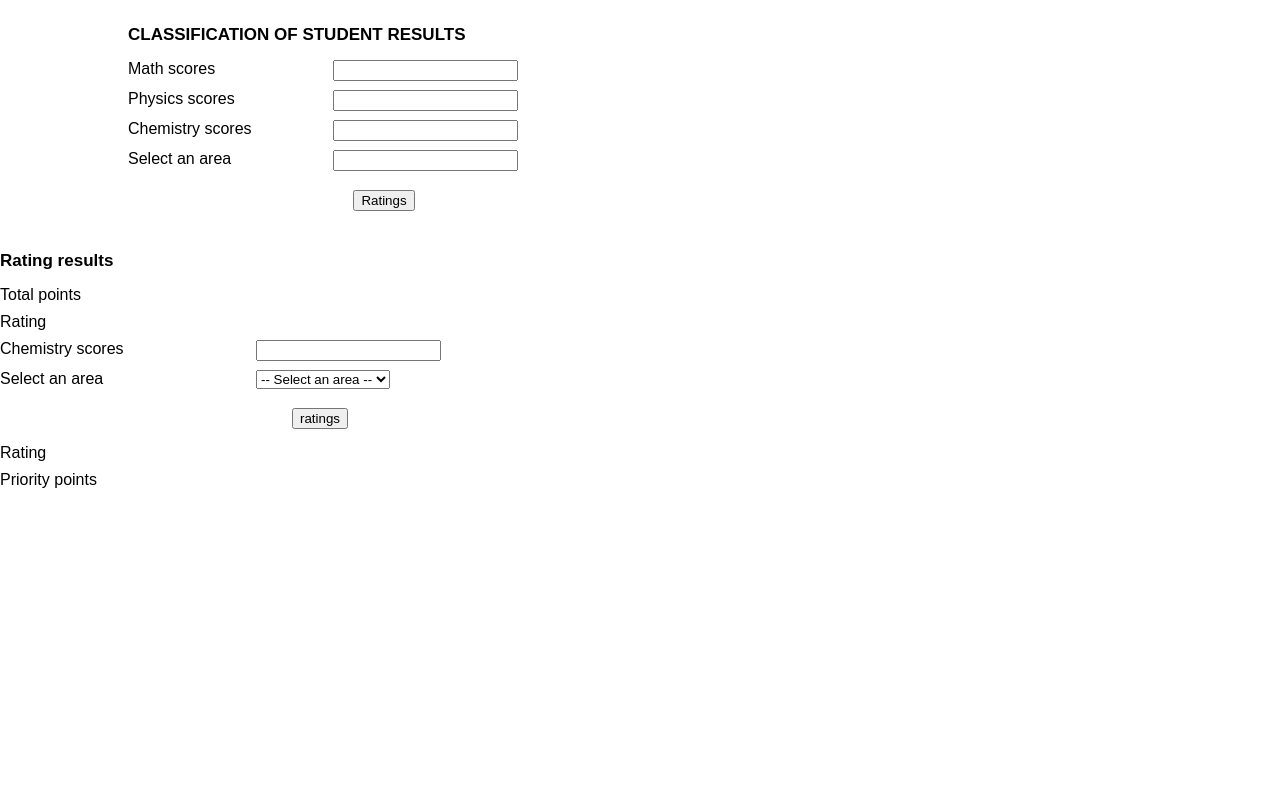
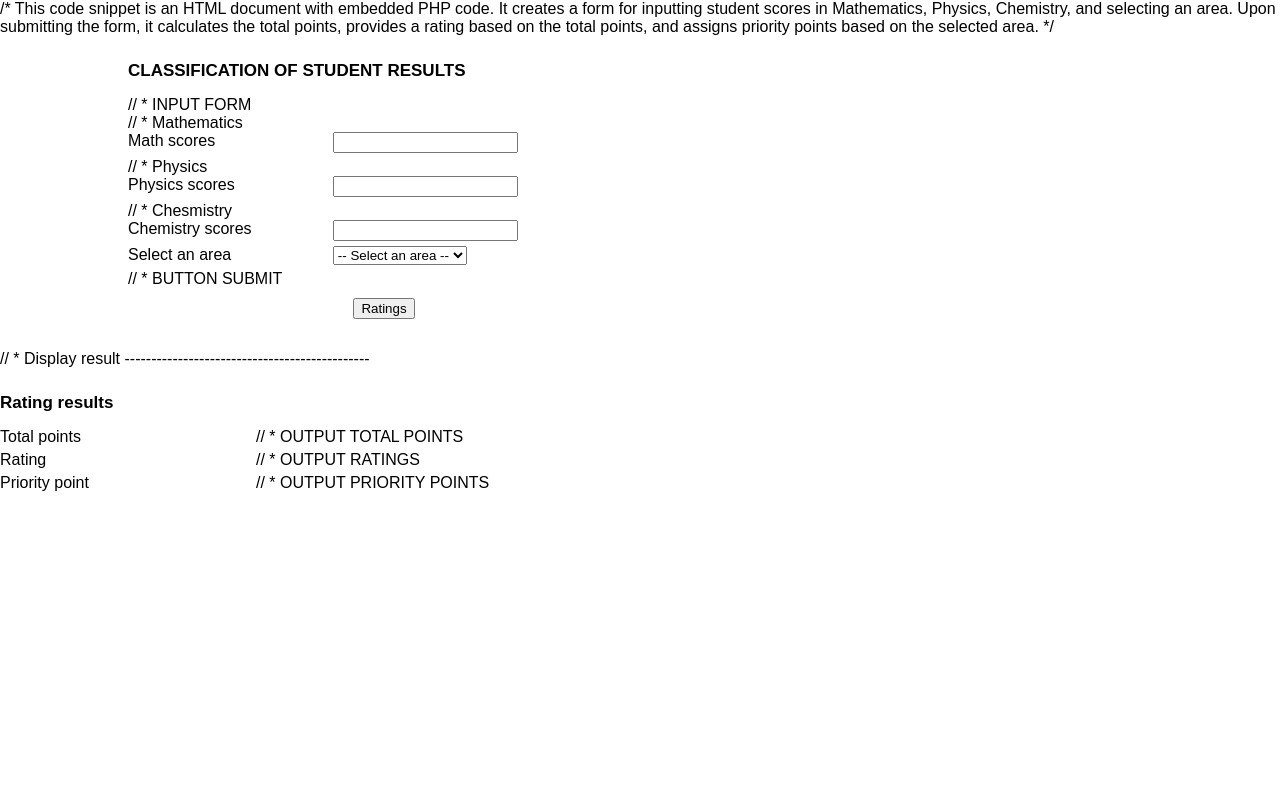
Before and after one commit to hoangppt2002/Lap1, a PHP site: page / in a window 1280 px wide. Run offline with PHP 8.4, Linux system fonts and the light colour scheme; data that the repository does not hold is empty.

Commit message:
Add files via upload

```diff
--- a/index.php
+++ b/index.php
@@ -1,37 +1,64 @@
+/* This code snippet is an HTML document with embedded PHP code. It creates a form for inputting
+student scores in Mathematics, Physics, Chemistry, and selecting an area. Upon submitting the form,
+it calculates the total points, provides a rating based on the total points, and assigns priority
+points based on the selected area. */
 <!DOCTYPE html>
 <html>
+
 <head>
-  <title>STUDENT RESULTS RATING</title>
+    <title> STUDENT RESULTS RATING</title>
+    <!-- Unicode Vietnamese -->
     <meta charset="UTF-8">
-  <meta name="author" content="trendemy.com" />
+    <meta name="author" content=" trendemy.com" />
+    <!-- css definition file -->
     <link href="style.css" rel="stylesheet" />
 </head>
+
 <body>
     <div id="wrapper">
-    <h2>CLASSIFICATION OF STUDENT RESULTS</h2>
+        <h2> CLASSIFICATION OF STUDENT RESULTS</h2>
+        <!-- Form to send processing results -->
+        <!-- action is the landing page, the # value is sent to the
+current page itself.
+The method is post. -->
+        // * INPUT FORM
         <form action="#" method="post">
+            // * Mathematics
             <div class="row">
                 <div class="lbltitle">
-          <label>Math scores</label>
+                    <label> Math scores </label>
                 </div>
                 <div class="lblinput">
-          <input type="number" name="math" value="<?php echo isset($_POST['math']) ? $_POST['math'] : ""; ?>" />
+
+
+                    <input type="number" name="math" value="<?php echo isset($_POST['math']) ?
+
+                                                                $_POST['math'] : ""; ?>" />
                 </div>
             </div>
+
+            // * Physics
             <div class="row">
                 <div class="lbltitle">
-          <label>Physics scores</label>
+                    <label> Physics scores</label>
                 </div>
                 <div class="lblinput">
-          <input type="number" name="physics" value="<?php echo isset($_POST['physics']) ? $_POST['physics'] : ""; ?>" />
+                    <input type="number" name="physics" value="<?php echo isset($_POST['physics']) ?
+
+                                                                    $_POST['physics'] : ""; ?>" />
+
                 </div>
             </div>
+            // * Chesmistry
             <div class="row">
                 <div class="lbltitle">
-          <label>Chemistry scores</label>
+                    <label> Chemistry scores</label>
                 </div>
                 <div class="lblinput">
-          <input type="number" name="chemistry" value="<?php echo isset($_POST['chemistry']) ? $_POST['chemistry'] : ""; ?>" />
+                    <input type="number" name="chemistry" value="<?php echo isset($_POST['chemistry']) ?
+
+                                                                        $_POST['chemistry'] : ""; ?>" />
+
                 </div>
             </div>
             <div class="row">
@@ -39,29 +66,38 @@
                     <label>Select an area</label>
                 </div>
                 <div class="lblinput">
-          <input type="number" name="area" value="<?php echo isset($_POST['area']) ? $_POST['area'] : ""; ?>" />
+                    <select name="area">
+                        <option value="0" selected>-- Select an area --</option>
+                        <option value="1" <?php echo $_POST['area'] == 1 ? "selected" : "" ?>>Area 1</option>
+                        <option value="2" <?php echo $_POST['area'] == 2 ? "selected" : "" ?>>Area 2</option>
+                        <option value="3" <?php echo $_POST['area'] == 3 ? "selected" : "" ?>>Area 3</option>
+                        <option value="4" <?php echo $_POST['area'] == 4 ? "selected" : "" ?>>Area 4</option>
+                        <option value="5" <?php echo $_POST['area'] == 5 ? "selected" : "" ?>>Area 5</option>
+                    </select>
                 </div>
             </div>
+
+            // * BUTTON SUBMIT
             <div class="row">
                 <div class="submit">
                     <input type="submit" name="btnsubmit" value="Ratings" />
+
                 </div>
             </div>
         </form>
     </div>
-</body>
-</html>
-<!-- Display results -->
+    // * Display result ----------------------------------------------
     <div class="result">
         <h2>Rating results</h2>
         <div class="row">
             <div class="lbltitle">
                 <label>Total points</label>
             </div>
+            // * OUTPUT TOTAL POINTS
             <div class="lbloutput">
-            <?php
-            echo isset($_POST['btnsubmit']) ? ($_POST['math'] + $_POST['physics'] + $_POST['chemistry']) : "";
-            ?>
+                <?php echo isset($_POST['btnsubmit']) ? $_POST['math']
+                    + $_POST['physics'] + $_POST['chemistry'] : ""; ?>
+
             </div>
         </div>
     </div>
@@ -69,85 +105,37 @@
         <div class="lbltitle">
             <label>Rating</label>
         </div>
+        // * OUTPUT RATINGS
         <div class="lbloutput">
             <?php
-        if(isset($_POST['btnsubmit'])){
-            $totalpoints = $_POST['math'] + $_POST['physics'] + $_POST['chemistry'];
 
-            if($totalpoints >= 24)
-                echo "Very Good";
-            elseif($totalpoints >= 21)
-                echo "Good";
-            elseif($totalpoints >= 15)
-                echo "Average";
-            else
-                echo "Weak";
-        }
-        ?>
-    </div>
-</div>
-<!-- Chemistry -->
-<div class="row">
-    <div class="lbltitle">
-        <label> Chemistry scores </label>
-    </div>
-    <div class="lblinput">
-        <input type="number" name="chemistry" value="<?php echo isset($_POST['chemistry']) ? $_POST['chemistry'] : "" ; ?>" />
-    </div>
-</div>
+            if (isset($_POST['btnsubmit'])) {
+                $totalpoints = $_POST['math'] + $_POST['physics']
 
-<!-- Select an area -->
-<div class="row">
-    <div class="lbltitle">
-        <label>Select an area</label>
-    </div>
-    <div class="lblinput">
-        <select name="area">
-            <option value="0" selected>-- Select an area --</option>
-            <option value="1" <?php echo isset($_POST['area']) && $_POST['area'] == 1 ? "selected" : ""; ?>>Area 1</option>
-            <option value="2" <?php echo isset($_POST['area']) && $_POST['area'] == 2 ? "selected" : ""; ?>>Area 2</option>
-            <option value="3" <?php echo isset($_POST['area']) && $_POST['area'] == 3 ? "selected" : ""; ?>>Area 3</option>
-            <option value="4" <?php echo isset($_POST['area']) && $_POST['area'] == 4 ? "selected" : ""; ?>>Area 4</option>
-            <option value="5" <?php echo isset($_POST['area']) && $_POST['area'] == 5 ? "selected" : ""; ?>>Area 5</option>
-        </select>
-    </div>
-</div>
+                    + $_POST['chemistry'];
 
-<!-- Form send button, command button to send results -->
-<div class="row">
-    <div class="submit">
-        <input type="submit" name="btnsubmit" value="ratings"/>
-    </div>
-</div>
-
-<!-- Rating -->
-<div class="row">
-    <div class="lbltitle">
-        <label>Rating</label>
-    </div>
-    <div class="lbloutput">
-        <?php
-        if (isset($_POST['btnsubmit'])) {
-            $totalpoints = $_POST['math'] + $_POST['physics'] + $_POST['chemistry'];
                 if ($totalpoints >= 24) echo "Very Good";
                 elseif ($totalpoints >= 21) echo "Good";
                 elseif ($totalpoints >= 15) echo "Average";
                 else echo "Weak";
             }
             ?>
+
         </div>
     </div>
-
-<!-- Priority points -->
+    <!-- UNDER RATING -->
     <div class="row">
         <div class="lbltitle">
-        <label> Priority points </label>
+            <label for="">Priority point</label>
         </div>
+        // * OUTPUT PRIORITY POINTS
         <div class="lbloutput">
             <?php
-        if (isset($_POST['btnsubmit'])) {
-            $priority_points = isset($_POST['area']) ? $_POST['area'] : 0;
-            switch ($priority_points) {
+            if (isset($_POST["btnsubmit"])) {
+                $prioritypoint_points = $_POST["area"];
+                // * check priority_points
+                // ? Is there another way to check $prioritypoint_points
+                switch ($prioritypoint_points) {
                     case 0:
                     case 4:
                     case 5:
@@ -168,3 +156,7 @@
             ?>
         </div>
     </div>
+
+</body>
+
+</html>
--- a/style.css
+++ b/style.css
@@ -1,14 +1,11 @@
-/* Font family for all elements */
+/* This CSS code is defining styles for various elements in a web page layout. Here is a breakdown of
+what each part of the code is doing: */
 html {
   font-family: sans-serif;
 }
-
-/* Reset margin for body */
 body {
-  margin: 0;
+  margin: 0px;
 }
-
-/* Heading margin */
 h1,
 h2,
 h3,
@@ -17,40 +14,28 @@ h5,
 h6 {
   margin: 25px 0 15px 0;
 }
-
-/* Specific styling for h2 */
 h2 {
   font-size: 17px;
   font-weight: bold;
 }
-
-/* Container wrapper */
 #wrapper {
   width: 80%;
-  margin: 0 auto; /* Center align the container */
+  margin: 0 auto;
 }
-
-/* Row elements */
 .row {
   width: 100%;
   display: inline-block;
   margin-bottom: 5px;
 }
-
-/* Label title */
 .lbltitle {
   width: 20%;
   float: left;
 }
-
-/* Input and output fields */
 .lblinput,
 .lbloutput {
   width: 80%;
   float: left;
 }
-
-/* Submit button */
 .submit {
   padding: 10px 0;
   text-align: center;
```
Lines whose indentation alone changed are shown as unchanged.
